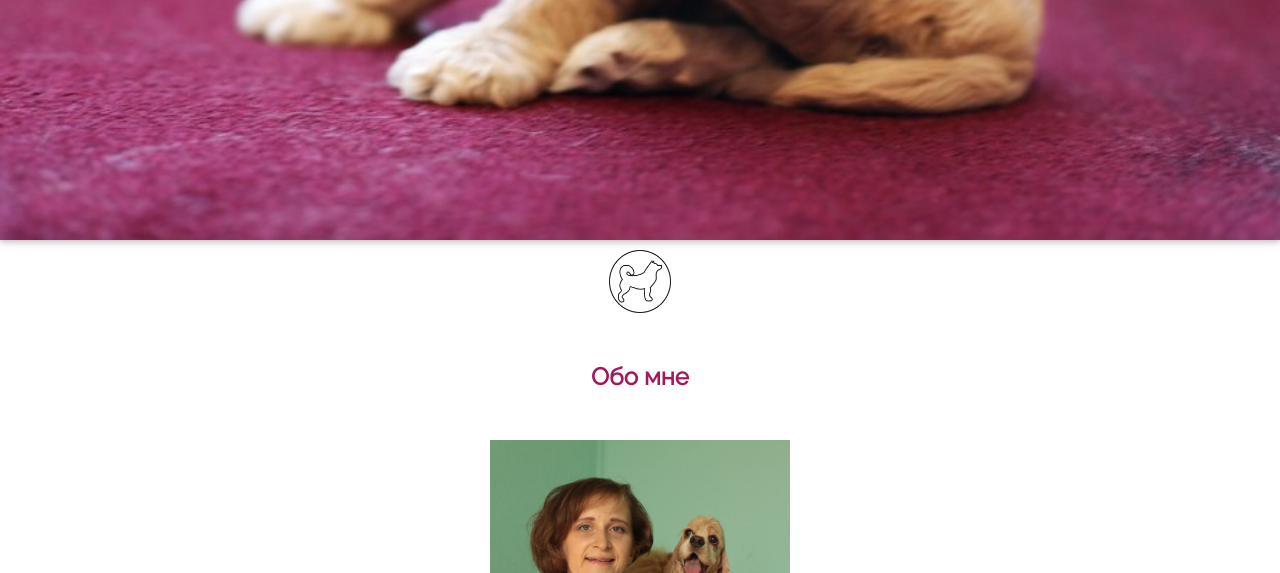
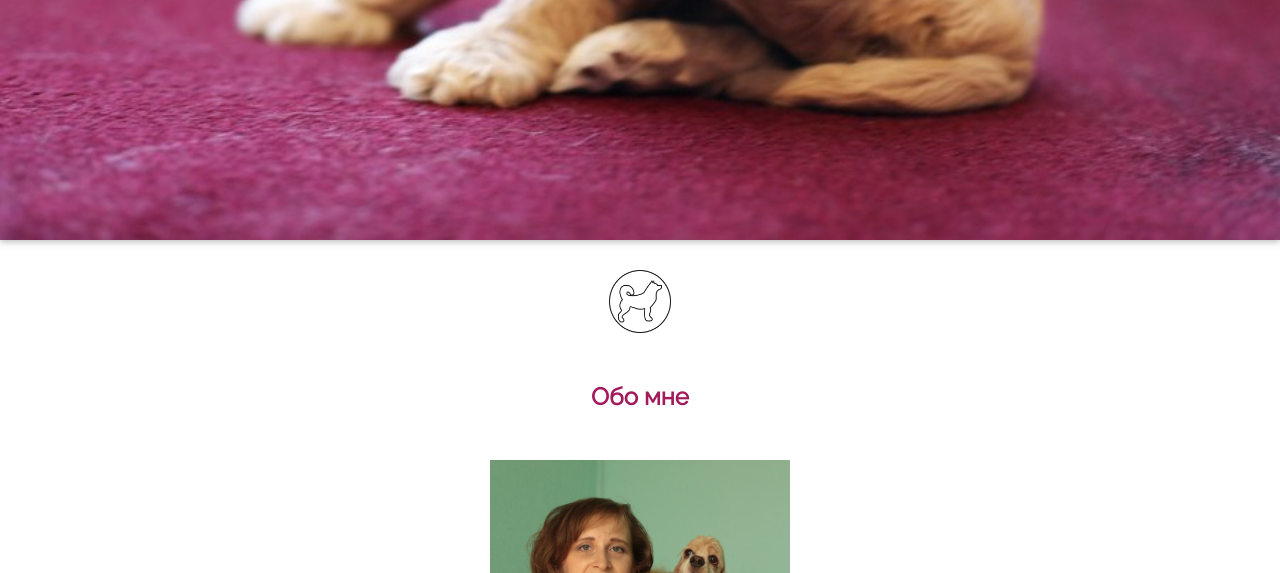
Before and after one commit to WNRumford/olesya, a Flask app: page / in a window 1280 px wide. Shown: the part 2720-3293 px from the top of the page. Run offline with Flask 2, Linux system fonts and the light colour scheme; some libraries are stand-ins or nearby versions.

Commit message:
Vtkrbt bcghfdktybz

```diff
--- a/templates/index.html
+++ b/templates/index.html
@@ -84,7 +84,7 @@
 	<!--	<div class="insidebd"></div>	-->
 	<!--</div> -->
 	<a name="about"></a>
-	<div class="w3-container w3-center" style="margin-top: 10px;">
+	<div class="w3-container w3-center" style="margin-top: 30px;">
 		<img src="static/images/otbivka7.jpg" class="otbivka w3-image">
 	</div>
 
@@ -174,7 +174,7 @@
 		<div class="insidebd"></div>
 	</div>
 	<!--Gallery-->
-	<div class="w3-container w3-padding w3-center">
+	<div class="w3-container w3-padding w3-center" style="background-color:#50b9b4">
 		 <h3 style="color:#a21a5c"><b>Галлерея моих работ</b></h3>
 		<div class="w3-row-padding">
 
@@ -314,21 +314,23 @@
 	<div class="outbd">
 		<div class="insidebd"></div>
 	</div>
-	<div class="w3-container w3-center" style="margin-top: 10px;">
+	<!--Серый -->
+	<div class="w3-container w3-center" style="margin-top: 30px;">
 		<img src="static/images/otbivka.jpg" alt="otbivka" class="otbivka w3-image">
-		<div class="w3-panel">
+		<div class="w3-padding" style="background-color:grey">
 			<b class="w3-large">После визита к нам</b> <br><span class="w3-xlarge txt"><strong>ВАШ ПИТОМЕЦ БУДЕТ НЕОТРАЗИМ!</strong></span>
+			<p>`<button class="w3-button w3-teal w3-round-xxlarge">ЗАПИСАТЬСЯ НА СТРИЖКУ</button></p>
 		</div>
-		<div class="w3-panel">
-			<button class="w3-button w3-teal w3-round-xxlarge">ЗАПИСАТЬСЯ НА СТРИЖКУ</button>
-		</div>
+
+
+
 	</div>
 
 	<div class="outbd">
 		<div class="insidebd"></div>
 	</div>
 
-	<div class="w3-container w3-center block" style="margin-top: 10px;">
+	<div class="w3-container w3-center block" style="margin-top: 30px;">
 		<img src="static/images/otbivka2.jpg" alt="otbivka" class="otbivka w3-image">
 		<div class="w3-panel">
 			<p><strong class="w3-xlarge txt">Полный комплекс услуг для собак</strong></p>
@@ -385,12 +387,13 @@
 				</div>
 			</div>
 	<!-- price -->
+	<!--Фуксия-->
 <a name="prices"></a>
 	<!-- otbivka -->
 	<div class="outbd">
 		<div class="insidebd"></div>
 	</div>
-	<div class="w3-container w3-center block" style="margin-top: 10px;">
+	<div class="w3-container w3-center block" style="margin-top: 30px;">
 		<img src="static/images/otbivka3.jpg" class="otbivka w3-image">
 		<div class="w3-panel" style="color: #a21a5c;"><b class="w3-xlarge">ЦЕНЫ НА УСЛУГИ</b></div>
 	</div>
@@ -715,11 +718,12 @@
 	<div class="outbd">
 		<div class="insidebd"></div>
 	</div>
-	<div class="w3-container w3-center" style="margin-top: 10px;">
-		<i class="material-icons w3-xxxlarge" style="color: #000;">help_outline</i>
+	<div class="w3-container w3-center" style="margin-top: 30px;">
+			<img src="static/images/vopros.jpg" alt="otbivka" class="otbivka w3-image">
 	</div>
 
 	<!-- FAQ -->
+	<!--серый-->
 	<div class="w3-container w3-center w3-mobile w3-responsive">
 		<div class="w3-panel" style="color: #a21a5c;"><b class="w3-xlarge">ЧАСТО ЗАДАВАЕМЫЕ ВОПРОСЫ</b></div>
 
@@ -741,7 +745,7 @@
 	<div class="outbd">
 		<div class="insidebd"></div>
 	</div>
-	<div class="w3-container w3-center" style="margin-top: 10px;">
+	<div class="w3-container w3-center" style="margin-top: 30px;">
 		<img src="static/images/otbivka5.jpg" alt="otbivka" class="otbivka w3-image">
 	</div>
 <a name="adv"></a>
```
Also changed, not shown: static/images/kosmetica.jpg, static/images/krest.jpg, static/images/prof.jpg, static/images/tools.jpg.
